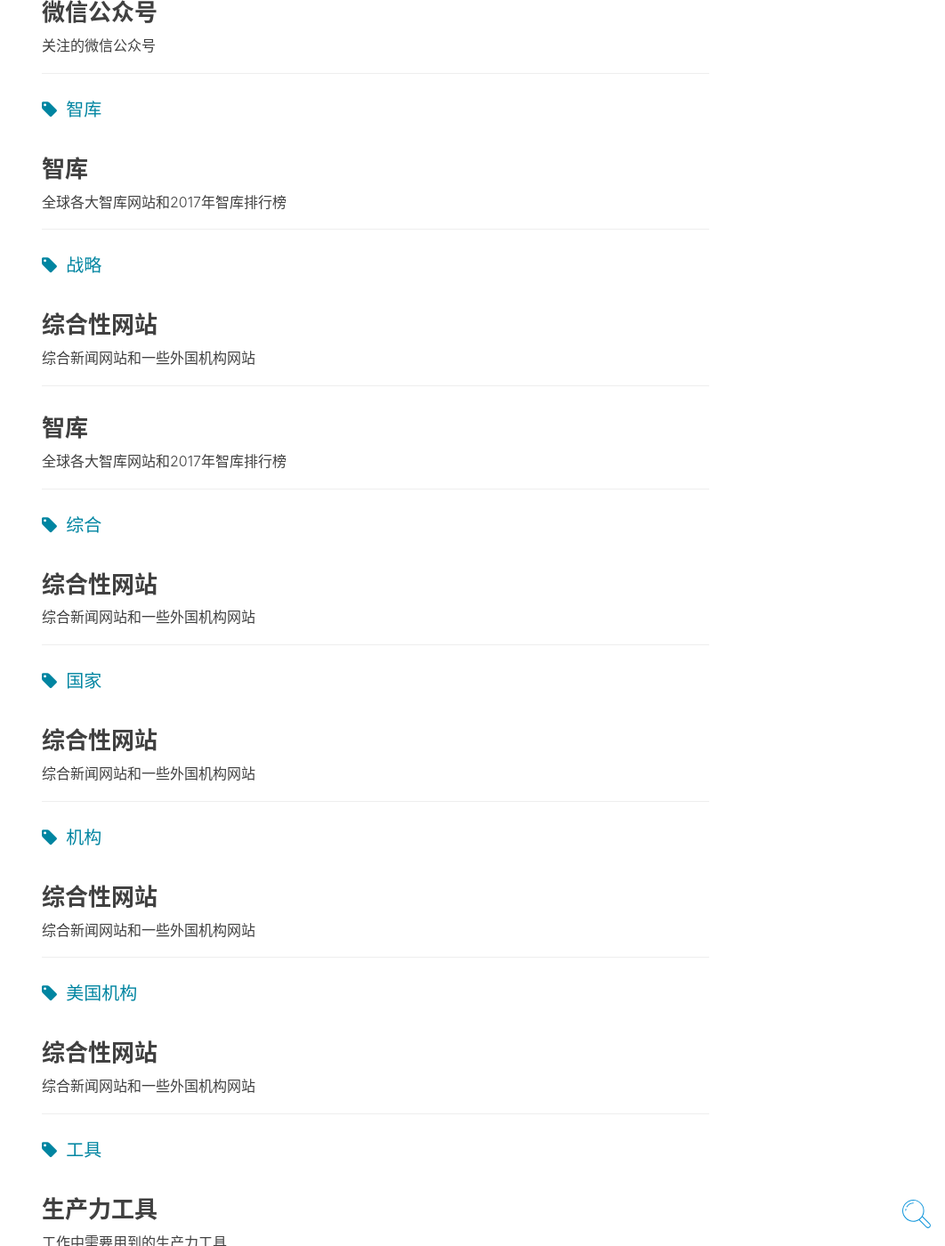
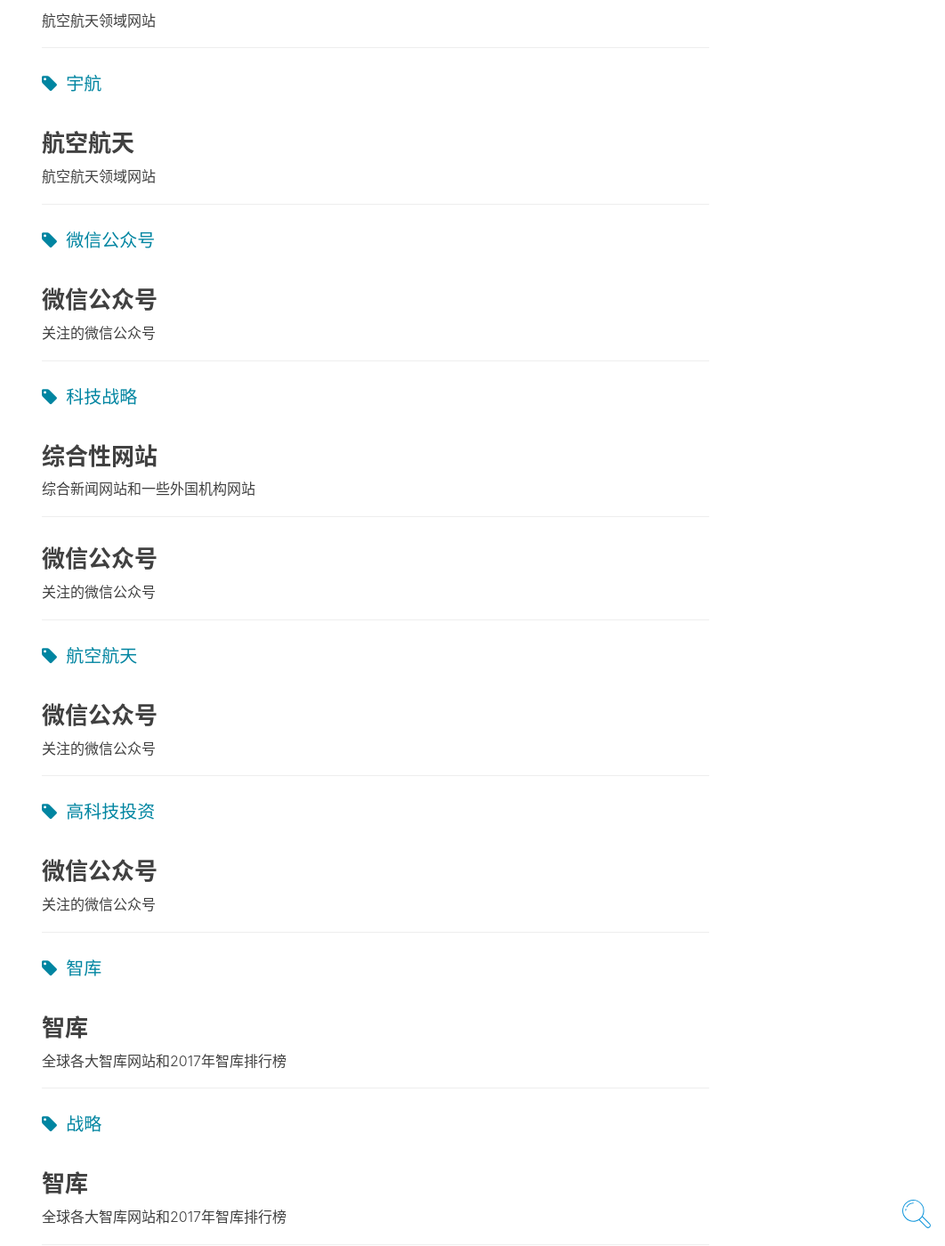
Before and after one commit to kcdyx1/kcdyx1.github.io, a Jekyll site: the page built from tags.html, in a window 1280 px wide and 1400 px high, scrolled down 11264 px. Shown: the whole window at 89% size, without its empty margins (218-1280 px from the left). Built offline with Jekyll 4.4.1, drawn with Linux system fonts in a browser that asks for light colours; comment, search, counter and statistics services are not loaded; some of the changed text lies outside the part shown.

Commit message:
'更新'

```diff
--- a/_posts/2018-08-22-微信公众号.md
+++ b/_posts/2018-08-22-微信公众号.md
@@ -8,10 +8,18 @@ header-img: img/post-bg-wx.jpg
 catalog: true
 tags:
     - 导航
-    - 新闻
-    - 资讯
-    - 微信
     - 微信公众号
+    - 科技战略
+    - 信息
+    - 生物
+    - 能源
+    - 海洋
+    - 航空航天
+    - 新材料
+    - 先进制造
+    - 大数据
+    - 金融科技
+    - 高科技投资
 ---
 
 # 微信公众号
--- a/_posts/2018-08-23-综合.md
+++ b/_posts/2018-08-23-综合.md
@@ -8,13 +8,12 @@ header-img: img/post-bg-os-metro.jpg
 catalog: true
 tags:
     - 导航
-    - 综合
-    - 新闻
-    - 资讯
-    - 国家
-    - 战略
-    - 机构
+    - 综合新闻
+    - 科技新闻
+    - 科技战略
     - 美国机构
+    - 美国
+    - 欧洲
 ---
 # 综合网站
 
--- a/sw.js
+++ b/sw.js
@@ -30,7 +30,6 @@ const PRECACHE_LIST = [
     "./css/bootstrap.min.css",
     "./css/hux-blog.min.css",
     "./css/syntax.css",
-    "./css/font-awesome.min.css",
     "./js/bootstrap.min.js",
     "./js/hux-blog.min.js",
     "./js/jquery.min.js",
```
